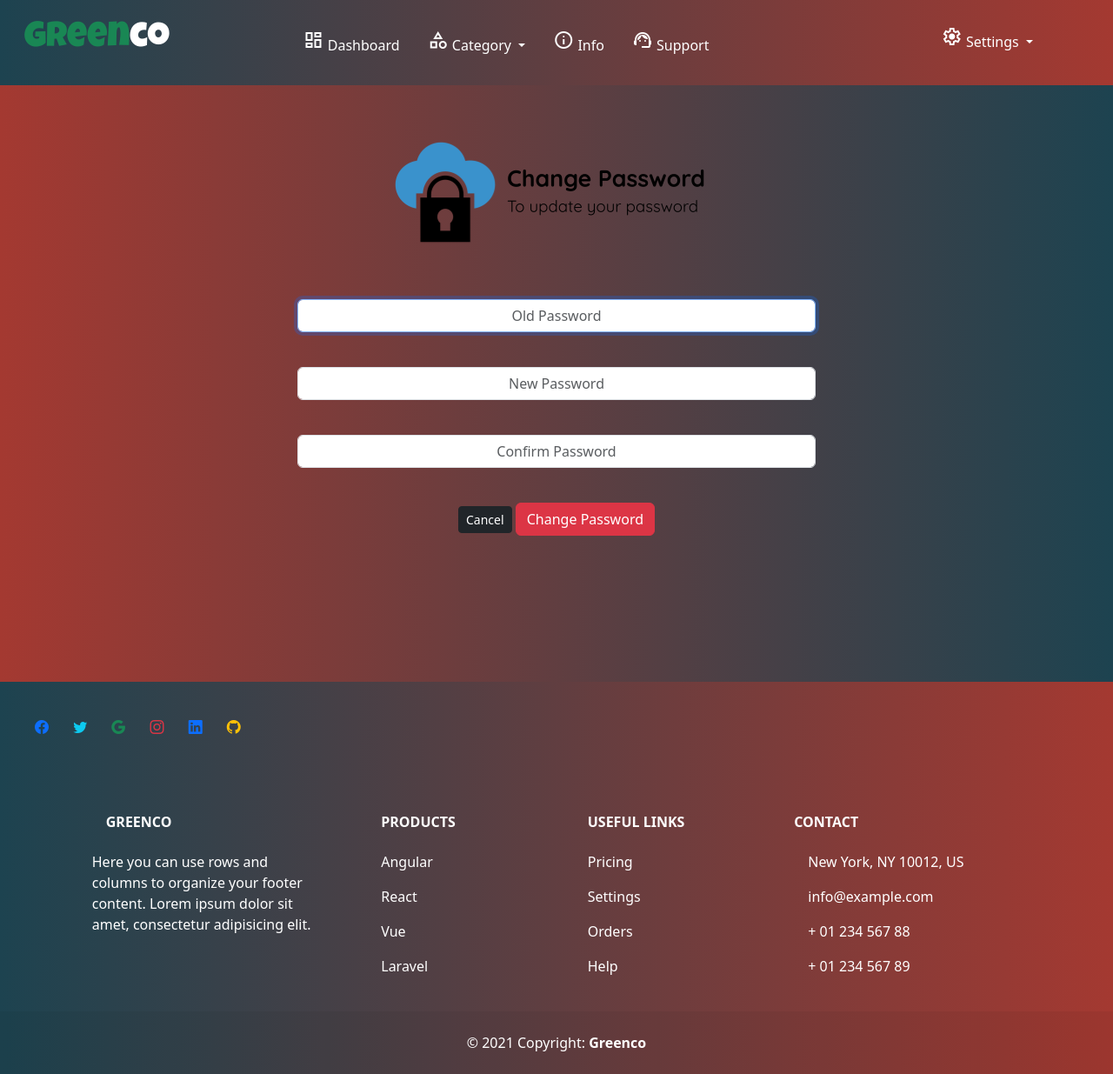
After one commit to souravt0077/greenco, a Django app: page /changepassword/ in a window 1280 px wide. The commit adds this page. Shown: the whole page at 87% size. Run offline with Django 4.2, Linux system fonts and the light colour scheme; the visitor is signed in with stand-in values (Sample User, id 1); some libraries are stand-ins or nearby versions; some web fonts are replaced.

Commit message:
change password

```diff
--- a/greenco/static/css/nav.css
+++ b/greenco/static/css/nav.css
@@ -1,5 +1,4 @@
 #nav{
     background-image: linear-gradient(to right,#1d4350,#a43931);
 
-
 }
--- a/greenco/templates/navbar.html
+++ b/greenco/templates/navbar.html
@@ -95,7 +95,7 @@
           <ul class="dropdown-menu">
             {% if request.user.is_authenticated %}
             <li><a class="dropdown-item my-2" href="#"><span class="material-symbols-outlined">badge</span> {{request.user}}</a></li>
-            <li><a class="dropdown-item my-2" href="#">Another action</a></li>
+            <li><a class="dropdown-item my-2" href={% url 'changepassword' %}>Change password</a></li>
             <li><hr class="dropdown-divider"></li>
             <li><a class="dropdown-item" href={% url 'logout' %}><span class="material-symbols-outlined">logout</span> Logout</a></li>
             {% else %}
--- a/greenco/user/forms.py
+++ b/greenco/user/forms.py
@@ -1,4 +1,4 @@
-from django.contrib.auth.forms import UserCreationForm
+from django.contrib.auth.forms import UserCreationForm,PasswordChangeForm
 # from django.forms import ModelForm
 from .models import User
 from django import forms
@@ -20,3 +20,8 @@ class greencoUserCreationForm(UserCreationForm):
         # widgets={
         #     'dob':dateinput()
         # }
+
+class MyPasswordChangeForm(PasswordChangeForm):
+    old_password = forms.CharField(label='old password',widget=forms.PasswordInput(attrs={'autofocus':'true','autocomplete':'current-password','class':'form-control','placeholder':'Old Password'}))
+    new_password1 = forms.CharField(label='new password',widget=forms.PasswordInput(attrs={'autocomplete':'current-password','class':'form-control','placeholder':'New Password'}))
+    new_password2 = forms.CharField(label='confirm password',widget=forms.PasswordInput(attrs={'autocomplete':'current-password','class':'form-control','placeholder':'Confirm Password'}))
--- /dev/null
+++ b/greenco/user/templates/changepassword.html
@@ -0,0 +1,55 @@
+{% extends 'main.html' %}
+{% load static %}
+{% block title %}Change password{% endblock title %}
+
+{% block content %}
+<style>
+    #center{
+        display:grid;
+        justify-content:center;
+        align-items:center;
+    }
+    input::placeholder{
+        text-align:center;
+    }
+    body{
+        background-image: linear-gradient(to right,#a43931,#1d4350);
+    }
+
+</style>
+
+
+<section id='center' class='mb-5'>
+<div class='container'>
+    <div class='p-5'>
+        <img src={% static 'images/changepassword.png' %} class='d-block w-100' />
+    </div>
+    <div>
+        <form method='POST' action=''>
+            {% csrf_token %}
+            {% for fm in form %}
+                {{fm}}<br><p class='text-white '>{{fm.errors|striptags}}</p>
+            {% endfor %}
+            <div class='text-center'>
+                <a class='btn btn-sm btn-dark' href={{request.META.HTTP_REFERER}}  >Cancel</a>
+                <input type='submit' value='Change Password' class='btn btn-danger' />
+            </div>
+            {% if form.non_field_errors %}
+                {% for error in form.non_field_errors %}
+                    <p class='alert alert-danger my-3'>{{error}} </p>
+                {% endfor %}
+            {% endif %}
+        </form>
+    </div>
+</div>
+<br>
+<br>
+<br>
+<br>
+<br>
+</section>
+
+
+
+{% include 'footer.html' %}
+{% endblock content %}
--- a/greenco/user/urls.py
+++ b/greenco/user/urls.py
@@ -1,6 +1,7 @@
 from django.urls import path
 from . import views
-
+from django.contrib.auth import views as auth_view
+from .forms import MyPasswordChangeForm
 urlpatterns = [
     path('login/',views.UserLogin.as_view(),name='login'),
     path('register/',views.userRegister,name='register'),
@@ -8,4 +9,9 @@ urlpatterns = [
 
     # Guideline
     path('guidelines/',views.guidelines,name='guidelines'),
+
+    # change password
+    path('changepassword/',auth_view.PasswordChangeView.as_view(template_name='changepassword.html',form_class=MyPasswordChangeForm,success_url='/passwordchangedone'),name='changepassword'),
+    # password change done
+    path('passwordchangedone/',auth_view.PasswordChangeDoneView.as_view(template_name='passwordchangedone.html',),name='passwordchangedone')
 ]
```
Also changed, not shown: greenco/user/templates/passwordchangedone.html (added, +31 -0 lines), greenco/static/images/changepassword.png (added), greenco/static/images/preloader.gif (added), greenco/static/images/success.gif (added), greenco/static/images/success2.gif (added).
